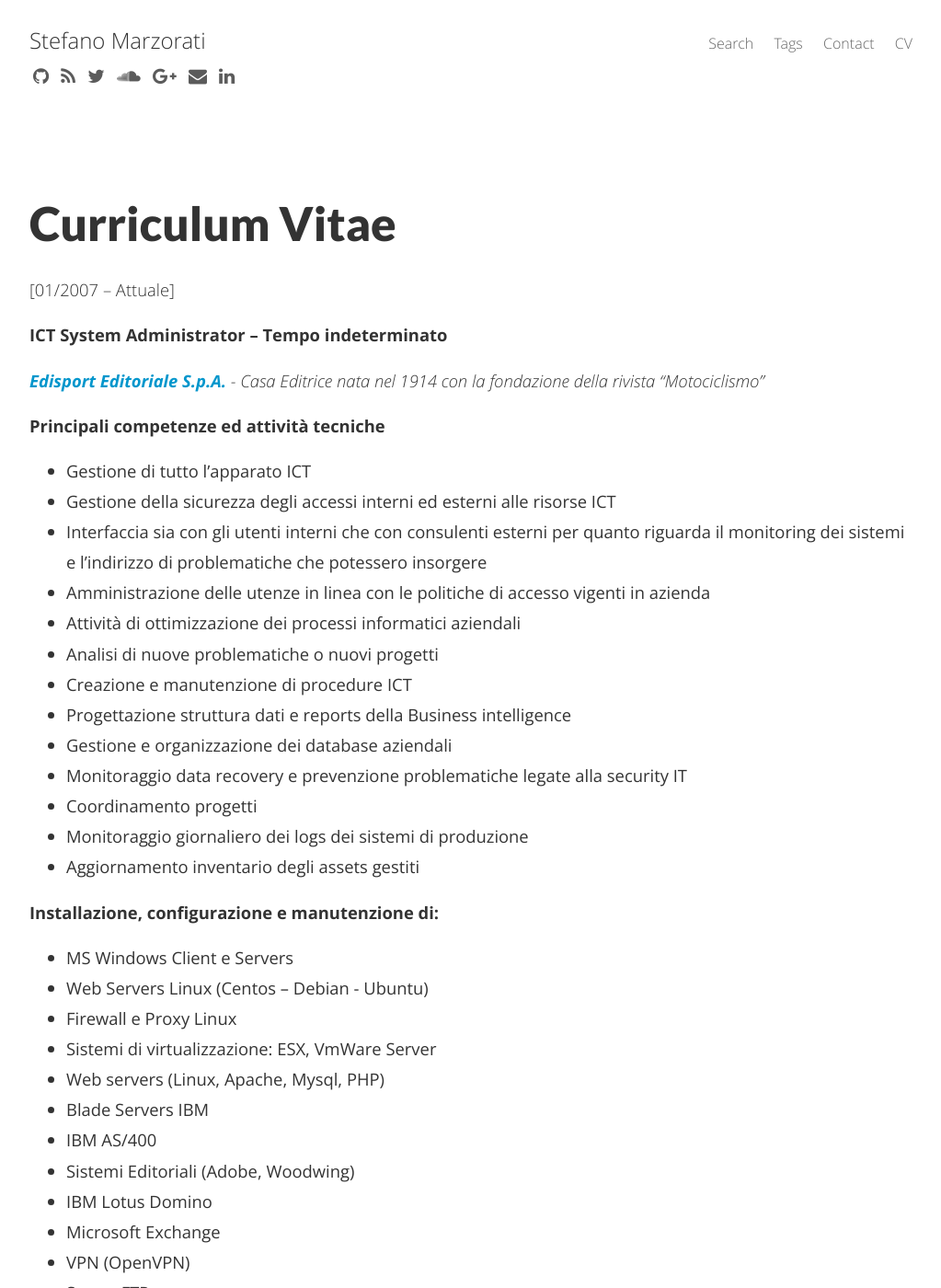
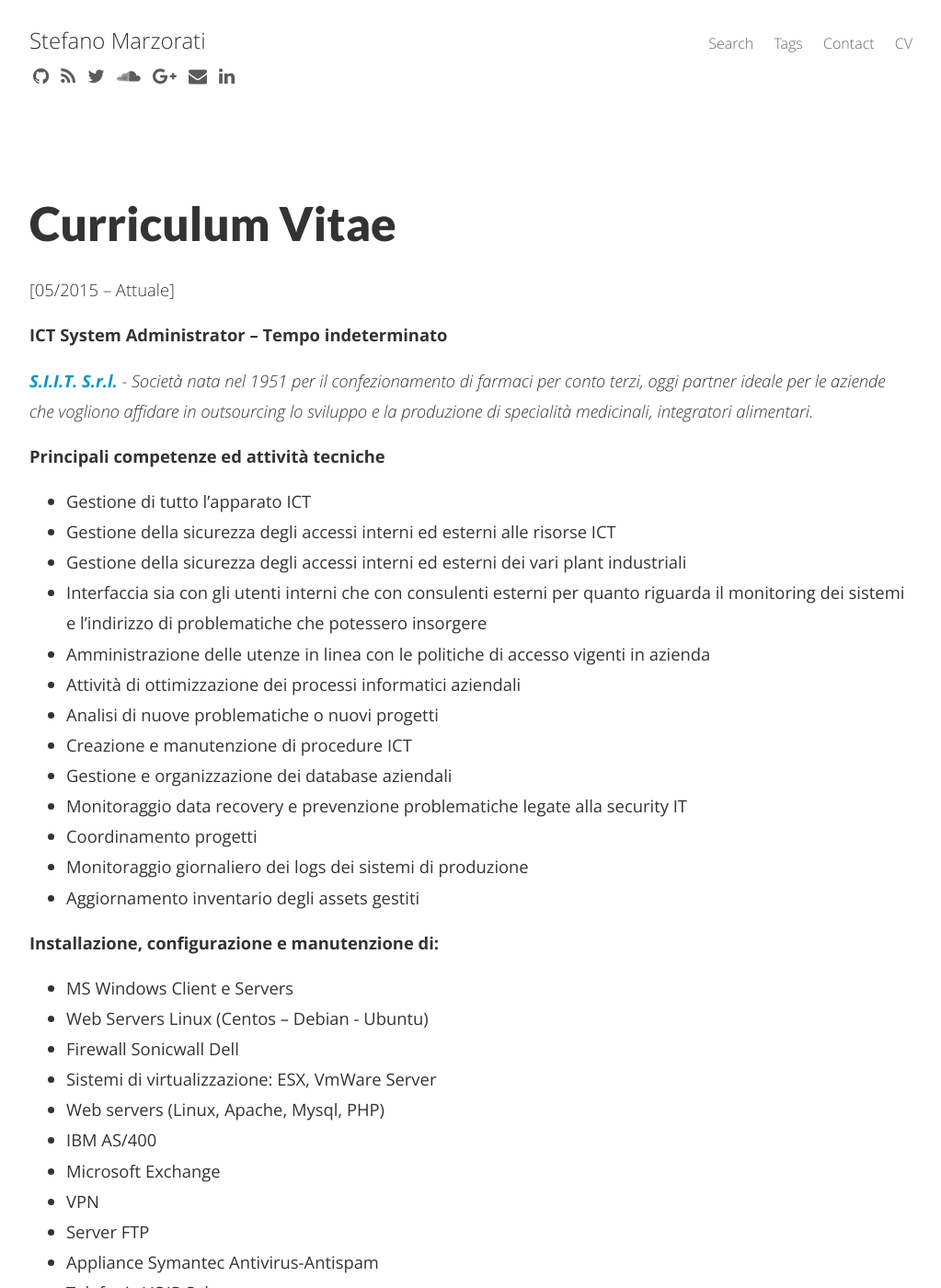
Before and after one commit to marste/Blog, a Jekyll site: the page built from curriculum-vitae.md, in a window 1280 px wide and 1400 px high. Shown: the whole window at 92% size, without its empty margins (128-1151 px from the left). Built offline with Jekyll 4.4.1, drawn with Linux system fonts in a browser that asks for light colours; nearby versions of some CDN libraries; Markdown is read by kramdown in place of the engine named in the settings; some of the changed text lies outside the part shown.

Commit message:
Added new post

```diff
--- a/curriculum-vitae.md
+++ b/curriculum-vitae.md
@@ -3,7 +3,60 @@
 title: Curriculum Vitae
 permalink: /curriculum-vitae/
 ---
-[01/2007 – Attuale]
+[05/2015 – Attuale]
+
+**ICT System Administrator – Tempo indeterminato**
+
+*<b><a href="http://www.siitgroup.com/" target="_blank">S.I.I.T. S.r.l.</a></b> - Società nata nel 1951 per il confezionamento di farmaci per conto terzi, oggi partner ideale per le aziende che vogliono affidare in outsourcing lo sviluppo e la produzione di specialità medicinali, integratori alimentari.*
+
+**Principali competenze ed attività tecniche**
+
+* Gestione di tutto l'apparato ICT
+* Gestione della sicurezza degli accessi interni ed esterni alle risorse ICT
+* Gestione della sicurezza degli accessi interni ed esterni dei vari plant industriali
+* Interfaccia sia con gli utenti interni che con consulenti esterni per quanto riguarda il monitoring dei sistemi e l'indirizzo di problematiche che potessero insorgere
+* Amministrazione delle utenze in linea con le politiche di accesso vigenti in azienda
+* Attività di ottimizzazione dei processi informatici aziendali
+* Analisi di nuove problematiche o nuovi progetti
+* Creazione e manutenzione di procedure ICT
+* Gestione e organizzazione dei database aziendali
+* Monitoraggio data recovery e prevenzione problematiche legate alla security IT
+* Coordinamento progetti
+* Monitoraggio giornaliero dei logs dei sistemi di produzione
+* Aggiornamento inventario degli assets gestiti
+
+**Installazione, configurazione e manutenzione di:**
+
+* MS Windows Client e Servers
+* Web Servers Linux (Centos – Debian - Ubuntu)
+* Firewall Sonicwall Dell
+* Sistemi di virtualizzazione: ESX, VmWare Server
+* Web servers (Linux, Apache, Mysql, PHP)
+* IBM AS/400
+* Microsoft Exchange
+* VPN
+* Server FTP
+* Appliance Symantec Antivirus-Antispam
+* Telefonia VOIP Selta
+* Telefonia DECT Spectralink
+* Data Logger a radiofrequenza
+* Lettori Barcode
+* Dos&Donts
+
+**Principali competenze ed attività trasversali:**
+
+* Coordinamento dell'attività sistemistiche e di networking
+* Attività di testing, improvement e reportistica sui progetti affrontati e sui risultati raggiunti
+* Progettazione e/o valutazione d'acquisto di hardware e software sulla base delle esigenze operative, delle dimensioni del progetto e del budget disponibile
+* Riduzione dell'incidenza dei costi di progetti IT e relativi alla telefonia
+* Superamento di piattaforme divenute obsolete con soluzioni in cloud
+* Interfaccia continua con ogni livello di utenza aziendale ed esposizione diretta alla Direzione
+* Delineare la strategia ICT di medio e lungo periodo
+* Gestione delle criticità
+* Pianificazione progettazione e gestione di attività di manutenzione proattivita di reti e servers
+___
+
+[01/2007 – 05/2015]
 
 **ICT System Administrator – Tempo indeterminato**
 
```
